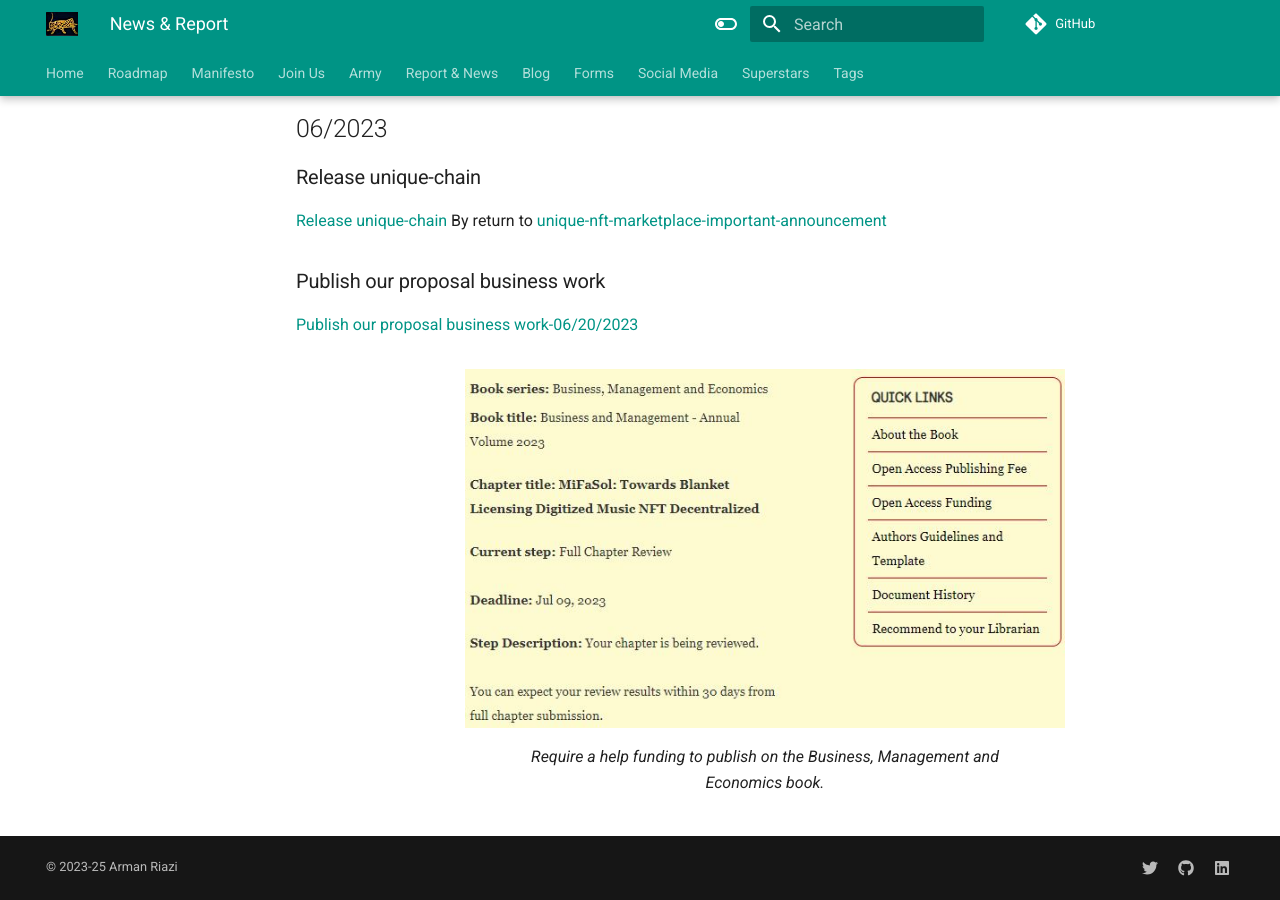
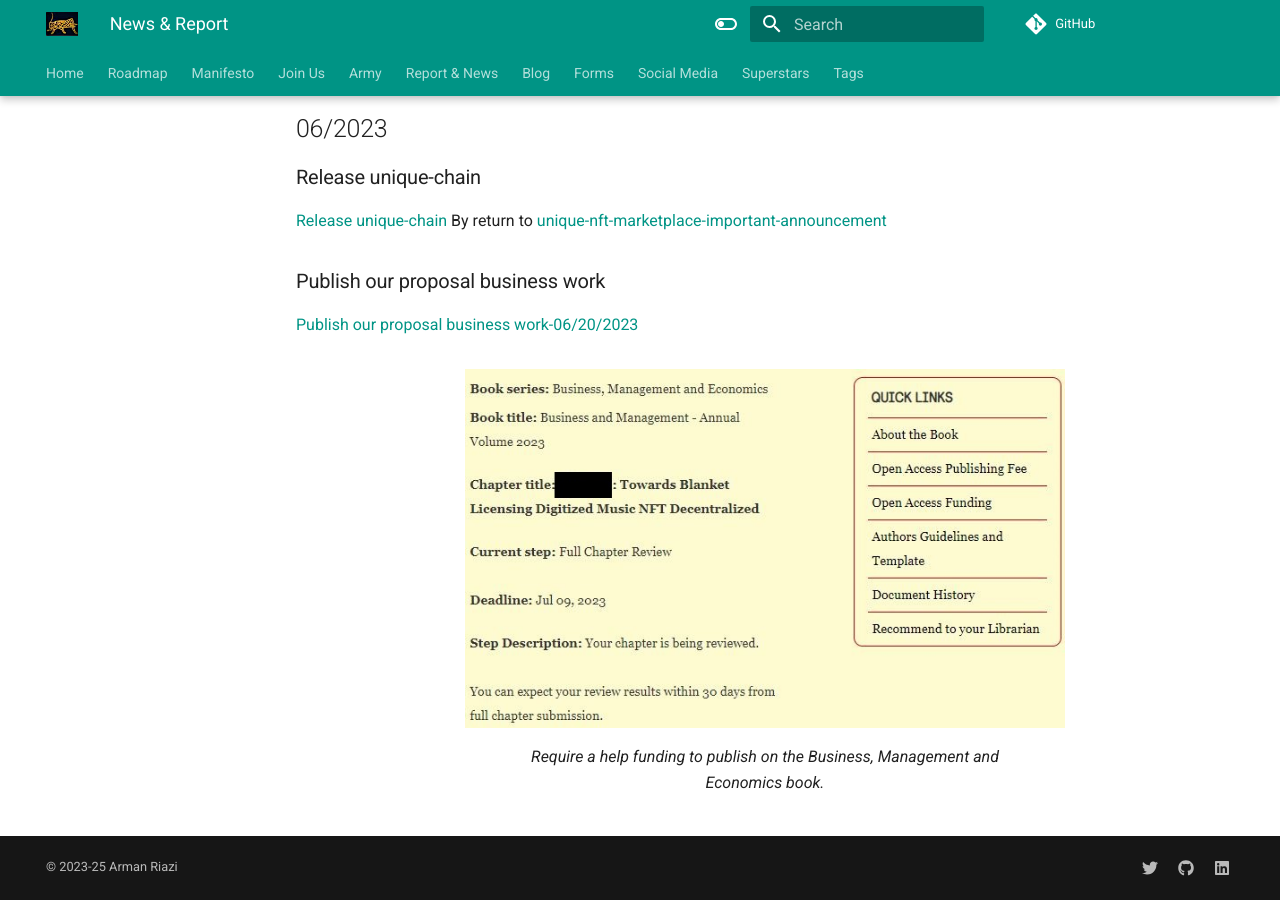
Before and after one commit to 21crickets/21crickets.github.io, an MkDocs documentation site: the page built from docs/reportnews/report_news_list.md, in a window 1280 px wide and 900 px high, scrolled down 860 px. Built offline with MkDocs 1.6.1 and Material for MkDocs 9.7.7, drawn with Linux system fonts in a browser that asks for light colours.

Commit message:
edit image pub

```diff
--- a/docs/reportnews/report_news_list.md
+++ b/docs/reportnews/report_news_list.md
@@ -32,6 +32,6 @@ By return to [unique-nft-marketplace-important-announcement](https://unique.netw
 [Publish our proposal business work-06/20/2023](https://www.intechopen.com/)
 
 <figure markdown>
-![publish-chapter-intechopen](../assets/publish-chapter-intechopen.JPG){ width="600" height="400" align=center }
+![publish-chapter-intechopen](../assets/publish-ch-intechopen.JPG){ width="600" height="400" align=center }
 <figcaption>Require a help funding to publish on the Business, Management and Economics book.</figcaption>
 </figure>
```
Also changed, not shown: TODO.md (+4 -0 lines), docs/assets/publish-ch-intechopen.JPG (added), docs/assets/publish-chapter-intechopen.JPG (deleted).
